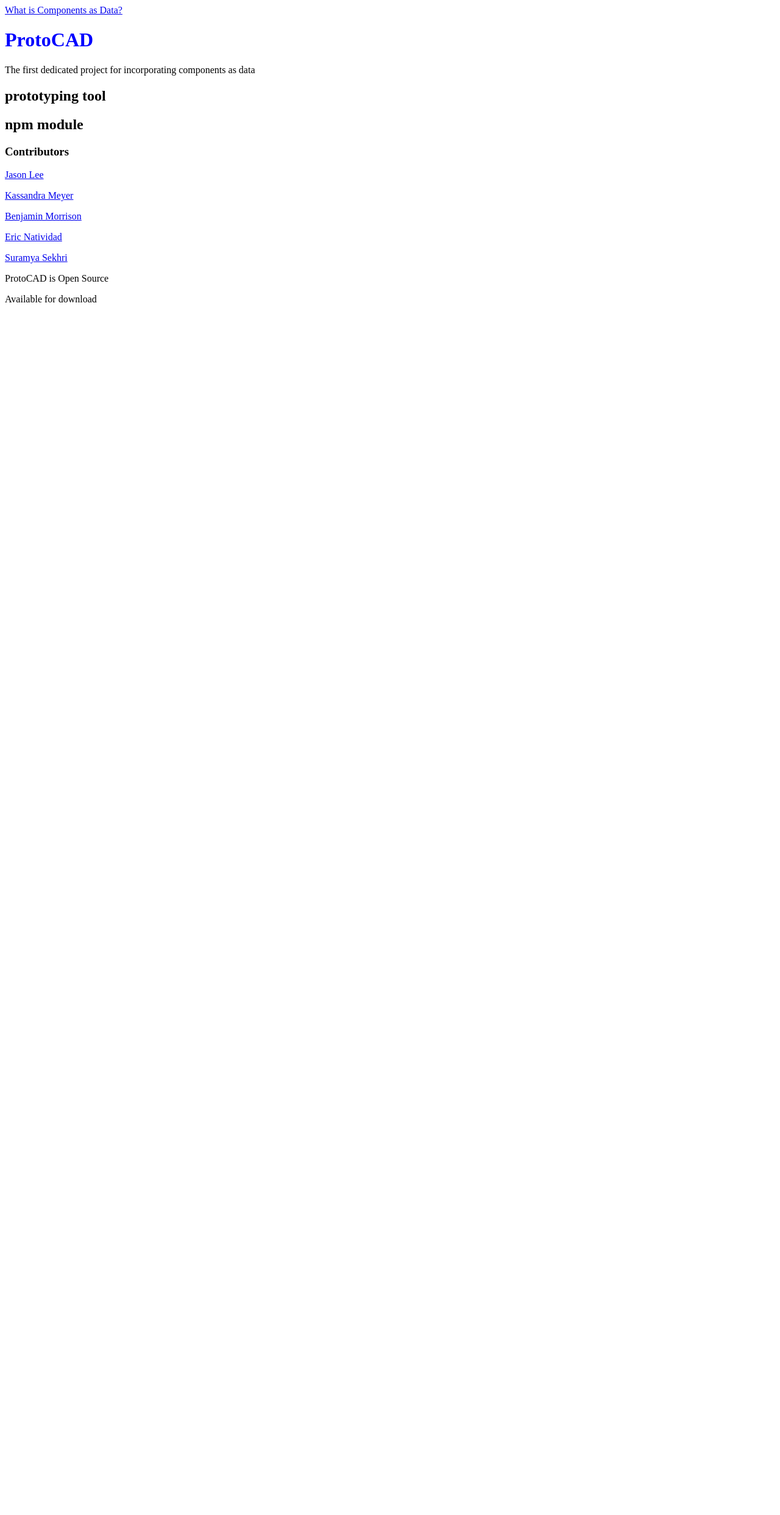
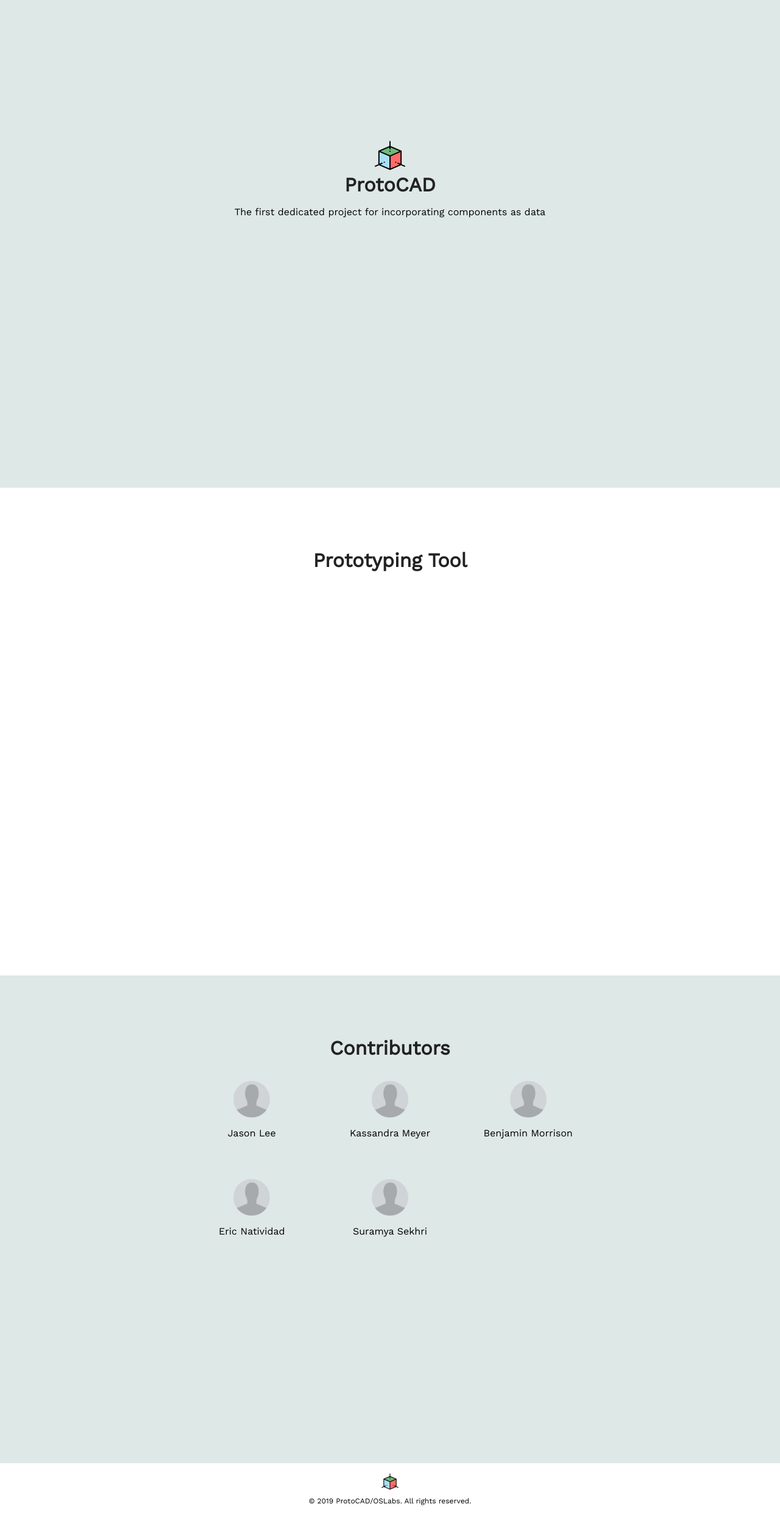
Before and after one commit to CAD-X/Showcase, a Next.js app: page / in a window 1280 px wide. Shown: the whole page at 61% size. Before the commit the page ends 800 px from the top, so only its background shows below. Built offline with nearby package versions, Linux system fonts and the light colour scheme.

Commit message:
add fonts, styling and build sections

```diff
--- a/index.scss
+++ b/index.scss
@@ -1,3 +1,88 @@
-h1 {
-  color: blue;
+* { box-sizing: border-box; margin: 0; padding: 0 }
+
+h1, h2, h3, h4, h5, h6 {
+  color: #222;
+  font-family: 'Work Sans', sans-serif;
 }
+
+p {
+  font-family: 'Work Sans', sans-serif;
+  padding: 16px 0;
+}
+
+#jumbotron {
+  // demo#dee8e6 d9eadf
+  background-color: #dee8e6;
+  width: 100%;
+  height: 100vh;
+  padding: 80px;
+  .heading-container {
+     margin: 150px;
+     text-align: center;
+  }
+}
+
+#demo {
+  width: 100%;
+  height: 100vh;
+  padding: 100px;
+  h1 {
+    text-align: center;
+  }
+}
+
+
+#contributors {
+  background-color: #dee8e6;
+  width: 100%;
+  height: 100vh;
+  padding: 100px;
+  h1 {
+    text-align: center;
+    padding: 30px auto;
+  }
+  .bio-container {
+    padding: 10px 200px;
+    display: grid;
+    grid-template-columns: 1fr 1fr 1fr;
+    align-items: center;
+  }
+  .single-contributor {
+    display: grid;
+    padding: 25px;
+    a {
+      color: black;
+      text-decoration: none;
+      &:visited {
+        color: black;
+      }
+    }
+    p {
+      text-align: center
+    }
+  }
+  img {
+    border-radius: 50%;
+    width: 60px;
+    margin-left: auto;
+    margin-right: auto;
+    display: block;
+  }
+}
+
+footer {
+  // display: flex;
+  // align-items: center;
+  svg {
+    margin-top: 5px;
+    margin-left: auto;
+    margin-right: auto;
+    display: block;
+    width: 28px;
+  }
+  p {
+    text-align: center;
+    padding-top: 0;
+    font-size: 12px;
+  }
+}
--- a/next.config.js
+++ b/next.config.js
@@ -1,5 +1,20 @@
 const withSass = require('@zeit/next-sass')
 
 module.exports = withSass({
-  sassLoaderOptions: {}
+  webpack(config){
+    config.module.rules.push({
+      test: /\.svg$/,
+      use: ['@svgr/webpack'],
+    },
+    {
+      test: /\.(png|jpg|gif|svg|eot|ttf|woff|woff2)$/,
+      use: {
+        loader: 'url-loader',
+        options: {
+          limit: 100000
+        }
+      }
+    });
+    return config;
+  }
 })
--- a/package.json
+++ b/package.json
@@ -17,5 +17,8 @@
     "node-sass": "^4.12.0",
     "react": "^16.10.2",
     "react-dom": "^16.10.2"
+  },
+  "devDependencies": {
+    "@svgr/webpack": "^4.3.3"
   }
 }
--- /dev/null
+++ b/pages/head.js
@@ -0,0 +1,17 @@
+import Head from 'next/head'
+
+export default () => (
+  <div>
+    <Head>
+      <meta name="viewport" content="width=device-width, initial-scale=1" />
+      <meta charSet="utf-8" />
+    </Head>
+    <style jsx global>{`
+      body {
+        background: #000;
+        font: 11px menlo;
+        color: #fff;
+      }
+    `}</style>
+  </div>
+)
--- a/pages/index.js
+++ b/pages/index.js
@@ -1,36 +1,68 @@
-import Link from 'next/link';
 import "../index.scss";
+import Logo from '../logo.js';
+import Head from 'next/head';
 
 const Index = () => (
   <div>
-    <Link href="/components-as-data">
-      <a title="About Page">What is Components as Data?</a>
-    </Link>
-    <div className="jumbotron">
-        <h1>ProtoCAD</h1>
-        <p>The first dedicated project for incorporating components as data</p>
-    </div>
-    <div className="how-to-prototyping">
-      <h2>prototyping tool</h2>
-    </div>
-    <div className="how-to-module">
-      <h2>npm module</h2>
+    <Head>
+      <link rel="stylesheet" href="https://fonts.googleapis.com/css?family=Work+Sans&display=swap" />
+    </Head>
+    <div id="jumbotron">
+      <div className="heading-container">
+       <Logo />
+       <h1>ProtoCAD</h1>
+       <p>The first dedicated project for incorporating components as data</p>
+      </div>
     </div>
 
-    <div className="contributors">
-      {/* photo, github link, bio */}
-      <h3>Contributors</h3>
-      <p><a href="https://github.com/jasonlee1245">Jason Lee</a></p>
-      <p><a href="https://github.com/kassanj">Kassandra Meyer</a></p>
-      <p><a href="https://github.com/newbenhd">Benjamin Morrison</a></p>
-      <p><a href="https://github.com/EricNatividad">Eric Natividad</a></p>
-      <p><a href="https://github.com/suramyasekhri">Suramya Sekhri</a></p>
+    <div id="demo">
+      <h1>Prototyping Tool</h1>
     </div>
 
-    <div className="footer">
-      <p>ProtoCAD is Open Source</p>
-      <p>Available for download</p>
+    <div id="contributors">
+      <h1>Contributors</h1>
+      <div className="bio-container">
+        <div className="single-contributor">
+          <img src="/avatar.jpg" alt="jason lee" />
+          <p>
+            <a href="https://github.com/jasonlee1245">Jason Lee</a>
+          </p>
+        </div>
+
+        <div className="single-contributor">
+          <img src="/avatar.jpg" alt="kassandra meyer" />
+          <p>
+            <a href="https://github.com/kassanj">Kassandra Meyer</a>
+          </p>
+        </div>
+
+        <div className="single-contributor" >
+          <img src="/avatar.jpg" alt="benjamin morrison" />
+          <p>
+            <a href="https://github.com/newbenhd">Benjamin Morrison</a>
+          </p>
+        </div>
+
+        <div className="single-contributor">
+          <img src="/avatar.jpg" alt="eric natividad" />
+          <p>
+            <a href="https://github.com/EricNatividad">Eric Natividad</a>
+          </p>
+        </div>
+
+        <div className="single-contributor">
+          <img src="/avatar.jpg" alt="suramya sekhri" />
+          <p>
+            <a href="https://github.com/suramyasekhri">Suramya Sekhri</a>
+          </p>
+        </div>
+      </div>
     </div>
+
+    <footer>
+      <Logo />
+      <p>© 2019 ProtoCAD/OSLabs. All rights reserved.</p>
+    </footer>
 </div>
 );
 
```
Also changed, not shown: logo.js (added, +3 -0 lines), public/avatar.jpg (added), 1 other file (tests, documents, lock files or other folders).
